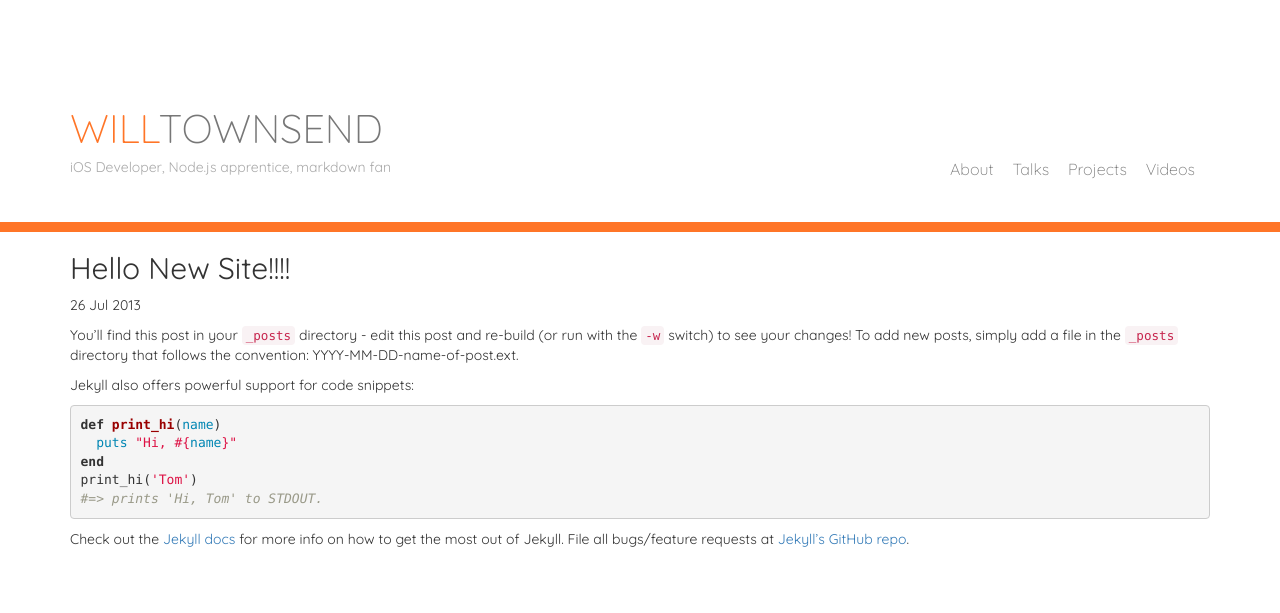
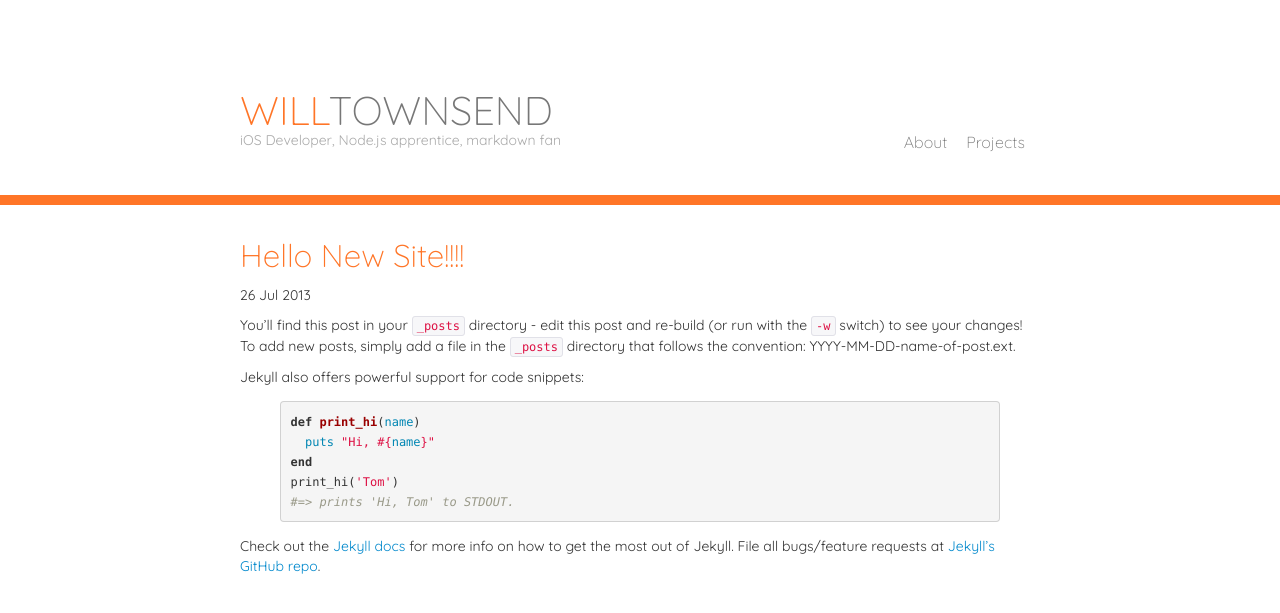
Before and after one commit to wtsnz/wtsnz.github.io, a Jekyll site: the page built from _posts/2013-07-26-hello-new-site.markdown, in a window 1280 px wide. Shown: the top 613 px of the page. Built offline with Jekyll 4.4.1, drawn with Linux system fonts in a browser that asks for light colours; nearby versions of some CDN libraries; some web fonts are replaced; library files that are not in the unit come from our copies; Markdown is read by kramdown in place of the engine named in the settings.

```diff
--- a/_layouts/default.html
+++ b/_layouts/default.html
@@ -1,3 +1,6 @@
+{% capture lvl %}{{ page.url | append:'index.html' | split:'/' | size }}{% endcapture %}
+{% capture relative %}{% for i in (2..lvl) %}../{% endfor %}{% endcapture %}
+
 <!DOCTYPE html>
 <html>
     <head>
@@ -12,16 +15,13 @@
 
 
         <!-- Custom CSS -->
-        <link href="css/bootstrap.min.css" rel="stylesheet" media="screen">
+        <link href="{{ relative }}css/bootstrap.min.css" rel="stylesheet" media="screen">
 
         <!-- syntax highlighting CSS -->
-        <link rel="stylesheet" href="/css/syntax.css">
+        <link rel="stylesheet" href="{{ relative }}css/syntax.css">
 
         <!-- Custom CSS -->
-        <link rel="stylesheet" href="/css/main.css">
-
-
-
+        <link rel="stylesheet" href="{{ relative }}css/main.css">
 
 
     </head>
@@ -34,19 +34,14 @@
               <p class="subtitle">iOS Developer, Node.js apprentice, markdown fan</p>
               <ul class="menu">
                   <li><a href="/about">About</a></li>
-            <li><a href="/talks">Talks</a></li>
                   <li><a href="/projects">Projects</a></li>
-            <li><a href="/videos">Videos</a></li>
               </ul>
           </div>
       </div>
 
       <div class="hero orangebox"></div>
-
-
         <div class="container">
           <div class="site">
-
 
                 {{ content }}
 
@@ -55,6 +50,6 @@
           </div>
         </div> <!-- /container -->
         <script src="http://code.jquery.com/jquery.js"></script>
-        <script src="js/bootstrap.min.js"></script>
+        <script src="{{ relative }}js/bootstrap.min.js"></script>
     </body>
 </html>
--- a/_layouts/post.html
+++ b/_layouts/post.html
@@ -5,5 +5,7 @@ layout: default
 <p class="meta">{{ page.date | date_to_string }}</p>
 
 <div class="post">
+
 {{ content }}
+
 </div>
--- a/css/main.css
+++ b/css/main.css
@@ -15,6 +15,20 @@ body {
   color: #eee;
 }
 
+h1, h2, h3, h4 {
+  color: #FF7527;
+  font-weight: 300;
+}
+
+.site {
+  padding-top: 20px;
+}
+
+.container {
+  width: 800px;
+  margin: 0 auto;
+}
+
 .header {
   margin: 100px 0 35px 0;
 }
@@ -23,7 +37,20 @@ body {
     font-size: 40px;
     color: #777;
     font-weight: 200;
+    transition: color 0.25s ease-in;
+    -webkit-transition: color 0.25s ease-in;
   }
+
+  .header a:hover {
+    color: #FF7527;
+    text-decoration: none;
+  }
+
+  .header a:hover .orange{
+    color: #777;
+    text-decoration: none;
+  }
+
 
   .menu {
     padding: 0;
@@ -127,128 +154,26 @@ ul {
   padding-left: 20px;
 }
 
-/*
-/* Global Reset
-* {
-  margin: 0;
-  padding: 0;
+.project {
+  padding-top: 40px;
 }
 
-html, body { height: 100%; }
-
-h1, h2, h3, h4, h5, h6 {
-  font-size: 100%; }
-
-h1 { margin-bottom: 1em; }
-p { margin: 1em 0; }
-
-a         { color: #000; }
-a:hover   { color: #000; }
-a:visited { color: #000; }
-
-
-ul.posts {
-  list-style-type: none;
-  margin-bottom: 2em;
+.project .left {
+  width: 200px;
+  float: left;
+  padding-right: 30px;
 }
 
-ul.posts li {
-  line-height: 1.75em;
+.project .right {
+  padding-left: 30px;
 }
+  .project h3 {
+    border-bottom: 2px;
+  }
 
-ul.posts span {
-  color: #aaa;
-  font-family: Monaco, "Courier New", monospace;
-  font-size: 80%;
-}
+  .project p {
 
-
-.site {
-  font-size: 115%;
-  text-align: justify;
-  width: 42em;
-  margin: 3em auto 2em;
-  line-height: 1.5em;
-}
-
-.site .header a {
-  font-weight: bold;
-  text-decoration: none;
-}
-
-.site .header h1.title {
-  display: inline-block;
-  margin-bottom: 2em;
-}
-
-.site .header h1.title a {
-  color: #a00;
-}
-
-.site .header h1.title a:hover {
-  color: #000;
-}
-
-.site .header a.extra {
-  color: #aaa;
-  margin-left: 1em;
-}
-
-.site .header a.extra:hover {
-  color: #000;
-}
-
-.site .meta {
-  color: #aaa;
-}
-
-.site .footer {
-  font-size: 80%;
-  color: #666;
-  border-top: 4px solid #eee;
-  margin-top: 2em;
-  overflow: hidden;
-}
-
-.site .footer .contact {
-  float: left;
-  margin-right: 3em;
-}
-
-.site .footer .contact a {
-  color: #8085C1;
-}
-
-.site .footer .rss {
-  margin-top: 1.1em;
-  margin-right: -.2em;
-  float: right;
-}
-
-.site .footer .rss img {
-  border: 0;
-}
-
-/* standard
-.post pre {
-  border: 1px solid #ddd;
-  background-color: #eef;
-  padding: 0 .4em;
-}
-
-.post ul, .post ol {
-  margin-left: 1.35em;
-}
-
-.post code {
-  border: 1px solid #ddd;
-  background-color: #eef;
-  padding: 0 .2em;
-}
-
-.post pre code {
-  border: none;
-}
+  }
 
 /* terminal */
 .post pre.terminal {
@@ -263,8 +188,8 @@ ul.posts span {
 
 
 .orange {
-        color: #FF7527
-      }
+  color: #FF7527
+}
 
 
 header
```
Also changed, not shown: about/index.html (added, +8 -0 lines), projects/index.html (added, +25 -0 lines), img/appstore.svg (added). Lines whose indentation alone changed are shown as unchanged.
